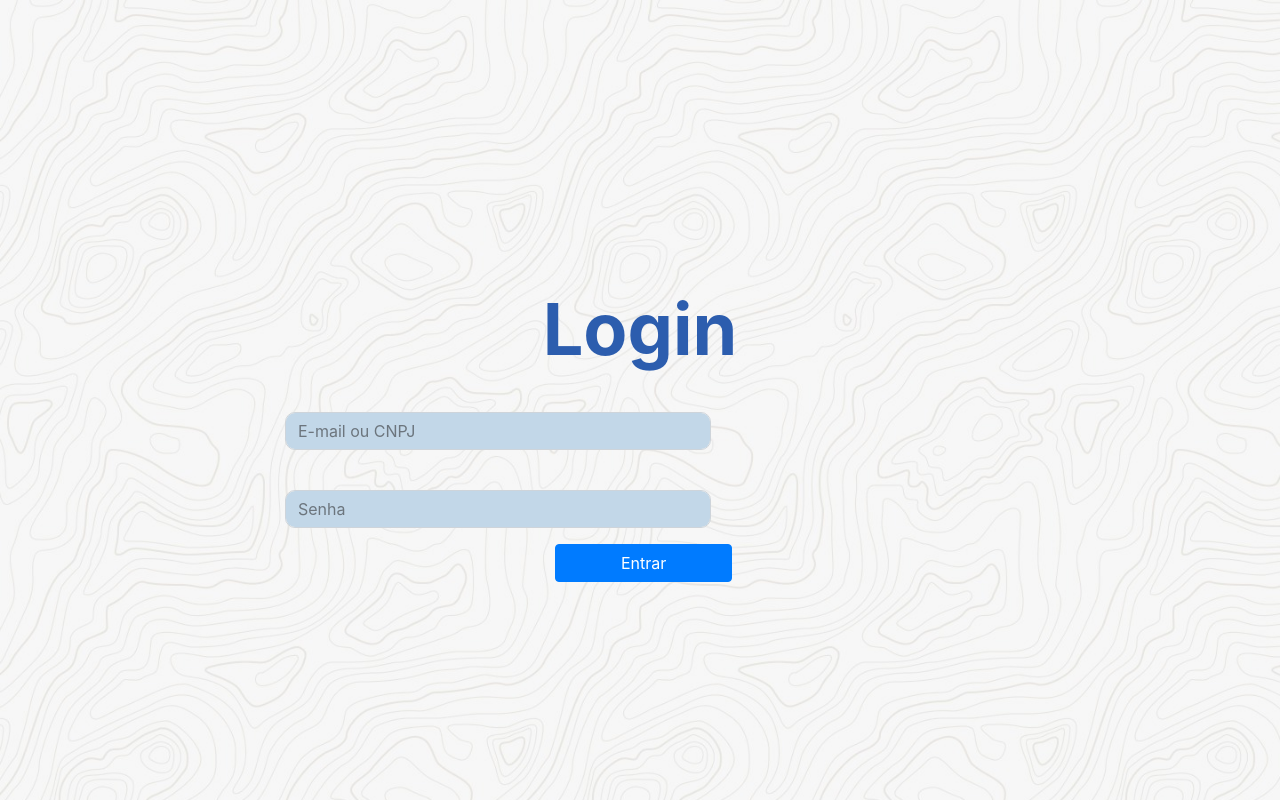
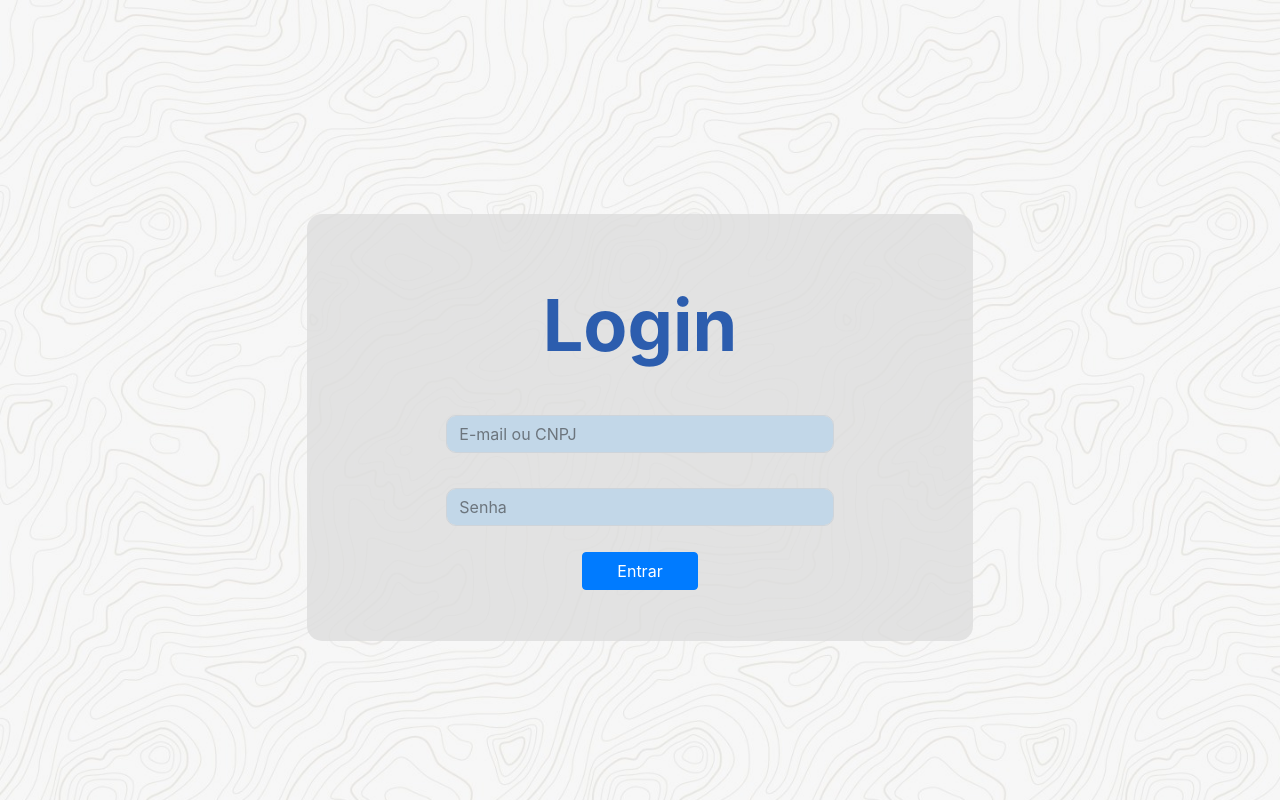
Before and after one commit to Marcos0503/Visao_inclusiva, a PHP site: page /login.php in a window 1280 px wide. Run offline with PHP 8.4, Linux system fonts and the light colour scheme; some libraries are stand-ins or nearby versions.

Commit message:
Tela de login 2.3.4

```diff
--- a/login.php
+++ b/login.php
@@ -18,6 +18,15 @@
             background-repeat: no-repeat;
         }
 
+        .login-container {
+            background-color: rgba(222, 222, 222, 0.8); /* cor branca com opacidade de 80% */
+            border-radius: 15px;
+            padding: 20px;
+            margin: 0 auto; /* centraliza horizontalmente */
+            width: 60%;
+            margin-top: 5%; /* ajuste conforme necessário */
+        }
+
         .center-form {
             display: flex;
             flex-direction: column;
@@ -29,54 +38,44 @@
         .custom-input {
             border-radius: 10px;
             background-color: #C2D7E8;
-            width: 60%;
-        }
-
-        .header-links-responsive {
-            text-decoration: none;
-            margin: 0 20px;
-            font-size: 150%;
-            color: #ffffff;
+            width: 100%;
+            margin-top: 5%;
         }
 
         .custom-heading-responsive {
             color: #2C5DAE;
             font-size: 450%;
             font-weight: 700;
-            margin-top: 10%;
-            margin-bottom: -25%;
-        }
-
-        .d-flex {
-            margin-top: 20px;
+            margin-bottom: -6%;
         }
 
         .btn-primary.btn-custom-sm {
-            margin-left: 38%;
-            width: 25%;
+            width: 30%;
+            margin-top: 10px;
+            margin-left: 35%;
+            margin-bottom: 8%;
         }
-
     </style>
 </head>
-
 <body>
     <div class="container center-form">
+        <div class="login-container">
             <div class="py-5 text-center">
                 <h2 class="custom-heading-responsive">Login</h2>
                 <p class="lead"></p>
             </div>
-        <div class="col-md-8 order-md-1">
+            <div class="col-md-8 order-md-1 mx-auto">
                 <form class="needs-validation" novalidate action="processa_login.php" method="POST">
-                <div class="mb-3">
-                    <label for="email"></label>
+                    <div class="form-group d-flex align-items-center">
+                        <label for="email" class="sr-only">E-mail ou CNPJ</label>
                         <input type="text" class="form-control custom-input" id="email" name="email"
                             placeholder="E-mail ou CNPJ" required>
                         <div class="invalid-feedback" style="width: 100%;">
                             Este campo é obrigatório.
                         </div>
                     </div>
-                <div class="mb-3">
-                    <label for="senha"></label>
+                    <div class="form-group d-flex align-items-center">
+                        <label for="senha" class="sr-only">Senha</label>
                         <input type="password" class="form-control custom-input" id="senha" name="senha"
                             placeholder="Senha" required>
                         <div class="invalid-feedback" style="width: 100%;">
@@ -85,6 +84,7 @@
                     </div>
                     <button class="btn btn-primary btn-custom-sm" type="submit">Entrar</button>
                 </form>
+            </div>
         </div>
     </div>
     <script src="https://code.jquery.com/jquery-3.3.1.slim.min.js"
```
Lines whose indentation alone changed are shown as unchanged.
